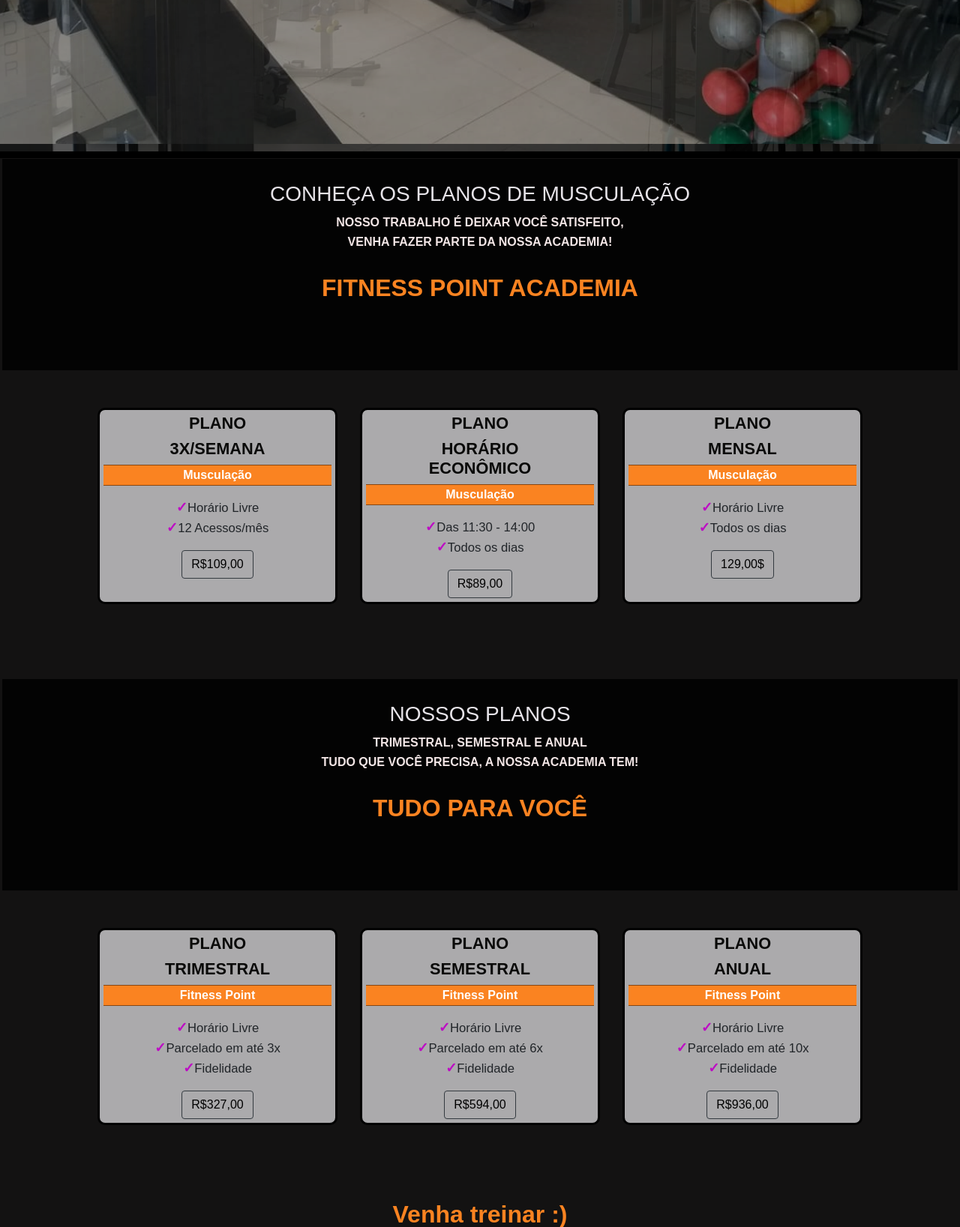
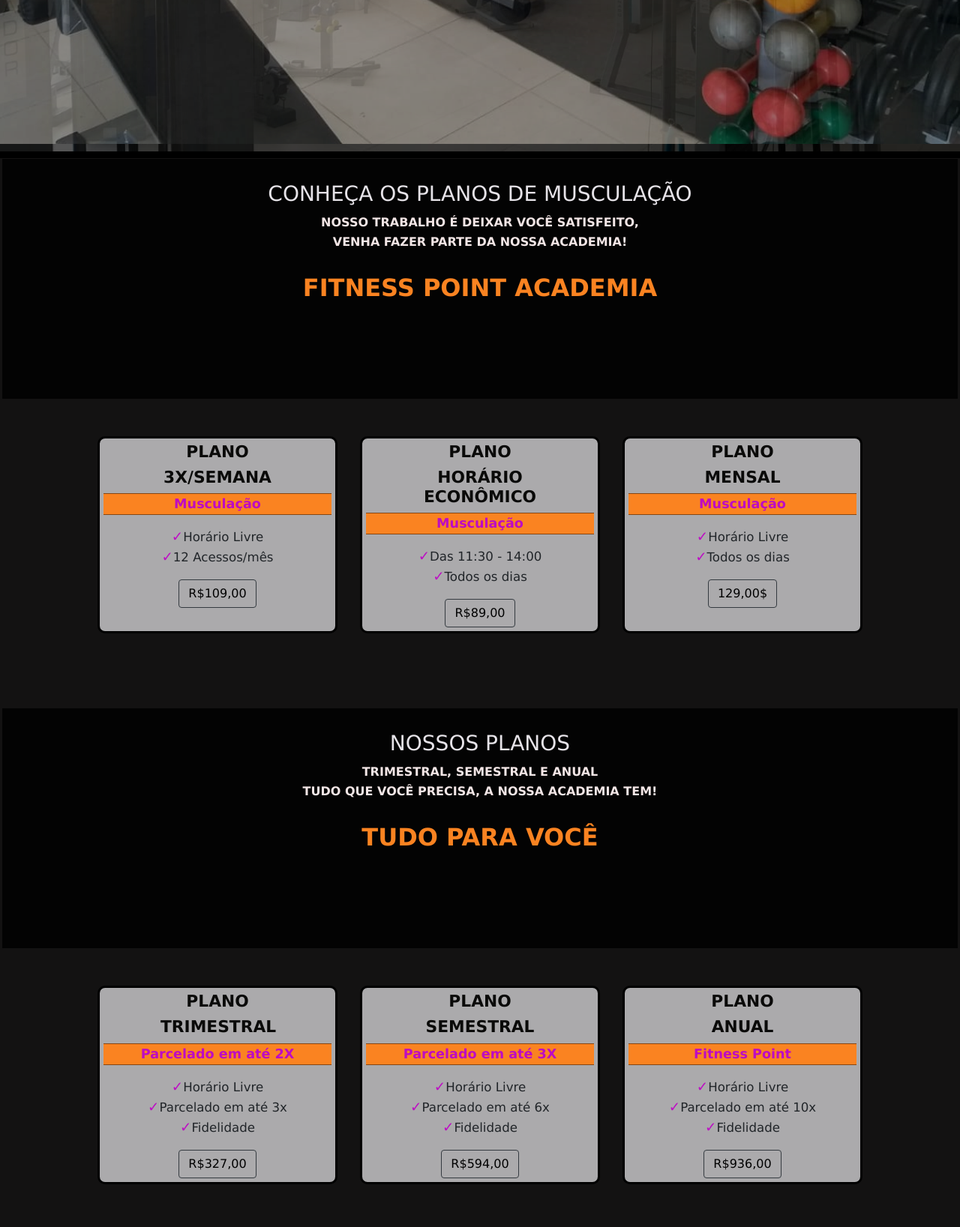
Before and after one commit to danilo992/public_php, a PHP site: page / in a window 1280 px wide. Shown: the part 680-2317 px from the top of the page at 75% size. Run offline with PHP 8.4, Linux system fonts and the light colour scheme.

Commit message:
atualizado

```diff
--- a/css/style.css
+++ b/css/style.css
@@ -1,7 +1,9 @@
+@import url('https://fonts.googleapis.com/css?family=Roboto&display=swap');
+
 * {
     margin: 0 auto;
     padding: 0;
-	font-family: sans-serif;
+	font-family: Verdana, "Geneva", Tahoma, sans-serif;
 	font-weight: 400;
     line-height: 26px;
 }
@@ -203,9 +206,9 @@ span {
     text-align: center;
     justify-content: center;
     text-transform: uppercase;
-    height: 40%;
+    height: 40vh;
     padding: 30px 50px 70px 50px;
-    width: 100%;
+    width: 100vw;
 }
 
 p {
--- a/index.php
+++ b/index.php
@@ -34,7 +34,7 @@ session_start();
         <ul>
             <li><a href="plano.php" target="_banck">Planos</a></li>
             <li><a href="modalidade.php" target="_banck">Modalidade</a></li>
-            <li class="visivel-list" target="_banck"><a href="#horario">Horários</a></li>
+            <li class="visivel-list"><a href="#horario">Horários</a></li>
             <li><a href="#metodologia" target="_banck">Metodologia de Trabalho</a></li>
             <li><a href="avaliacaoFisica.php" target="_banck">Avaliação Física</a></li>
         </ul>
@@ -48,8 +48,8 @@ session_start();
                     <img  class="foto" src="img/09.jpeg">
                     <img  class="foto" src="img/logo4.jpeg">
                     <img  class="foto" src="img/maquina.jpeg">
-                    <img  class="foto" src="">
-                    <img  class="foto" src="">
+                    <img  class="foto" src="img/logo4.jpeg">
+                    <img  class="foto" src="img/09.jpeg">
              </section>
               <!--FIM CAROUSEL-->
               <!--SECTION-ENTRA-PLANO 1 -->
@@ -70,7 +70,7 @@ session_start();
                 <div class="container-plano-mlc plano-mlc">
                   <h4>Plano</h4>
                   <h4>3x/semana</h4>
-                  <p>Musculação</p>
+                  <p><strong>Musculação</strong></p>
                   <div class="list-plano-mlc">
                       <ul>
                         <li><strong>&#x02713;</strong>Horário Livre</li>
@@ -86,7 +86,7 @@ session_start();
                 <div class="container-plano-mlc">
                     <h4>Plano</h4>
                     <h4>Horário Econômico</h4>
-                    <p>Musculação</p>
+                    <p><strong>Musculação</strong></p>
                     <div class="list-plano-mlc">
                       <ul>
                         <li><strong>&#x02713;</strong>Das 11:30 - 14:00</li>
@@ -102,7 +102,7 @@ session_start();
                   <div class="container-plano-mlc">
                       <h4>Plano</h4>
                       <h4>Mensal</h4>
-                      <p>Musculação</p>
+                      <p><strong>Musculação</strong></p>
                       <div class="list-plano-mlc">
                         <ul>
                           <li><strong>&#x02713;</strong>Horário Livre</li>
@@ -143,7 +143,7 @@ session_start();
                   <div class="container-plano-mlc">
                     <h4>Plano</h4>
                     <h4>Trimestral</h4>
-                    <p>Fitness Point</p>
+                    <p><strong>Parcelado em até 2X</strong></p>
                     <div class="list-plano-mlc">
                         <ul>
                           <li><strong>&#x02713;</strong>Horário Livre</li>
@@ -160,7 +160,7 @@ session_start();
                   <div class="container-plano-mlc">
                       <h4>Plano</h4>
                       <h4>Semestral</h4>
-                      <p>Fitness Point</p>
+                      <p><strong>Parcelado em até 3X</strong></p>
                       <div class="list-plano-mlc">
                         <ul>
                           <li><strong>&#x02713;</strong>Horário Livre</li>
@@ -177,7 +177,7 @@ session_start();
                     <div class="container-plano-mlc">
                         <h4>Plano</h4>
                         <h4>Anual</h4>
-                        <p>Fitness Point</p>
+                        <p><strong>Fitness Point</strong></p>
                         <div class="list-plano-mlc">
                           <ul>
                             <li><strong>&#x02713;</strong>Horário Livre</li>
@@ -202,7 +202,7 @@ session_start();
                   <div class="container-plano-mlc">
                     <h4>Plano</h4>
                     <h4>Treino Rápido</h4>
-                    <p>Fitness Point</p>
+                    <p><strong>Fitness Point</strong></p>
                     <div class="list-plano-mlc">
                         <ul>
                           <li><strong>&#x02713;</strong>Todos os dias</li>
@@ -219,7 +219,7 @@ session_start();
                   <div class="container-plano-mlc">
                       <h4>Plano</h4>
                       <h4>Smart</h4>
-                      <p>Fitness Point</p>
+                      <p><strong>Fitness Point</strong></p>
                       <div class="list-plano-mlc">
                         <ul>
                           <li><strong>&#x02713;</strong>Horário Livre</li>
@@ -235,7 +235,7 @@ session_start();
                     <div class="container-plano-mlc">
                         <h4>Plano</h4>
                         <h4>Resultado Garantido</h4>
-                        <p>Fitness Point</p>
+                        <p><strong>Fitness Point</strong></p>
                         <div class="list-plano-mlc">
                           <ul>
                             <li><strong>&#x02713;</strong>Inclui Avaliação Física</li>
@@ -396,8 +396,10 @@ session_start();
               O nossa academia oferece diversas formas de pagamento.
               Escolha a melhor formar de pagamento para você!
             </p>
+
             <figure class="img-cartoes">
               <img src="img/cartoes.png">
+
             </figure>
         </aside>
       </aside>
```
Also changed, not shown: other parts of css/style.css (+44 -46 lines), plano.php (+7 -7 lines).
